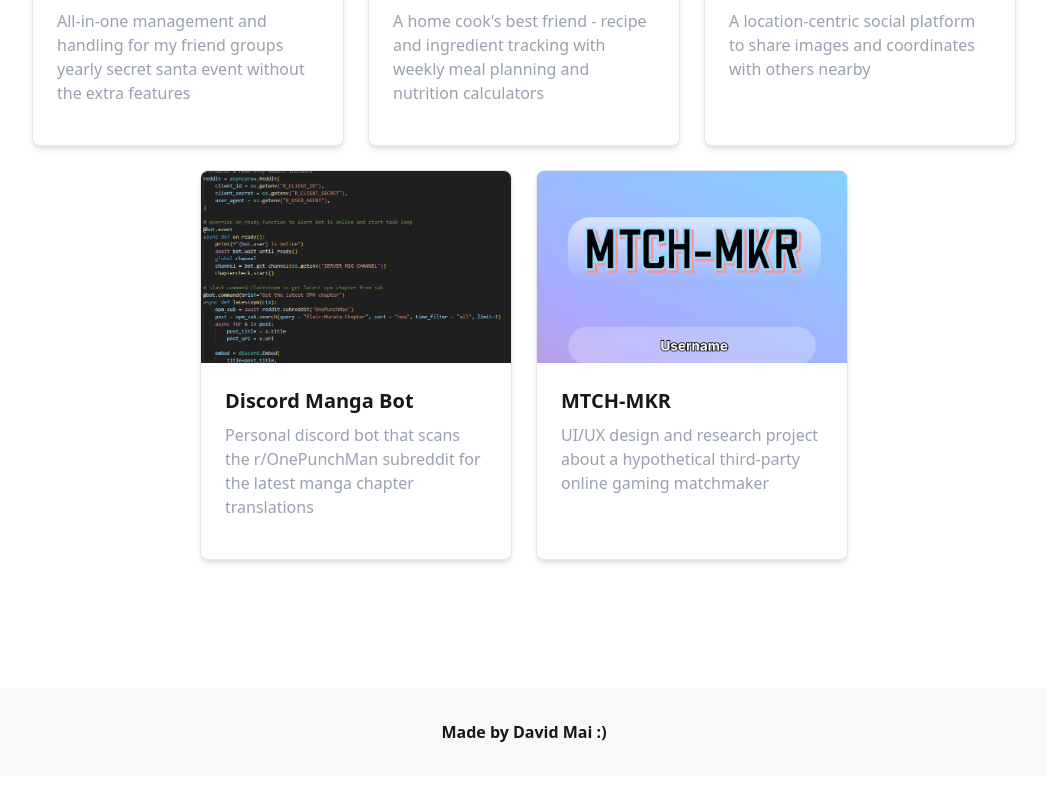
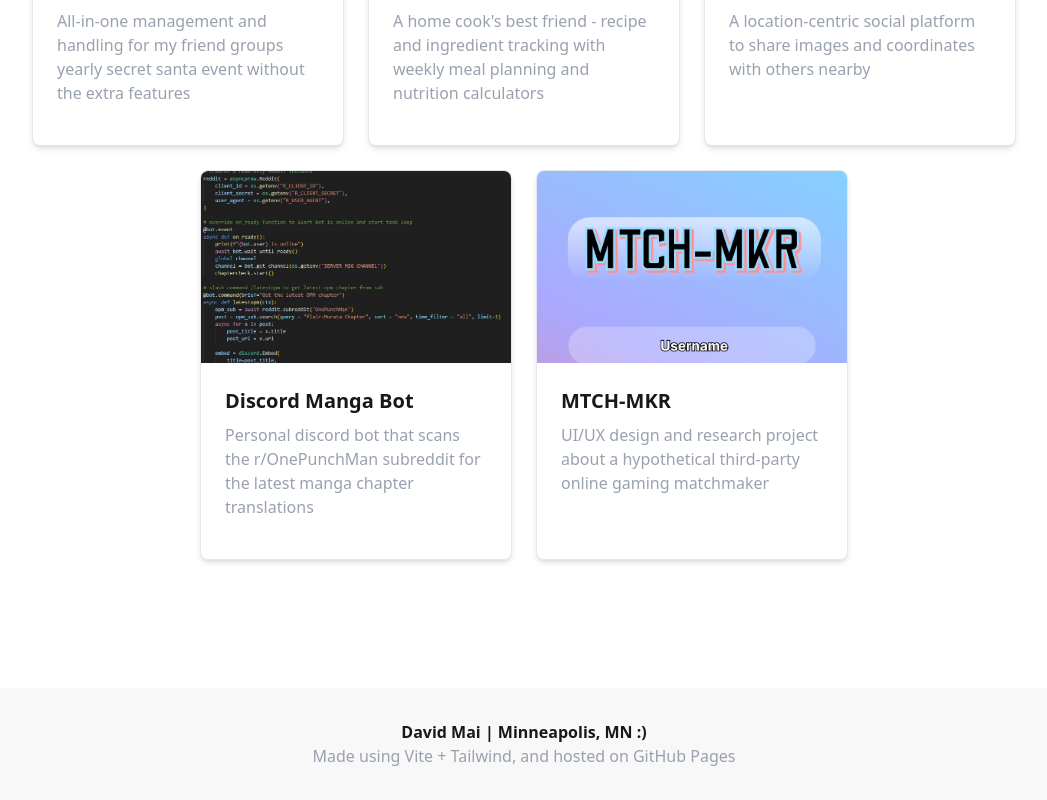
Before and after one commit to Dav0M/portfolio, a React (Vite) app: page / in a window 1280 px wide. Shown: the part 2072-2872 px from the top of the page, without its empty margins (116-1163 px from the left). Before the commit the page ends 2848 px from the top, so only its background shows below. Built offline with nearby package versions, Linux system fonts and the light colour scheme.

Commit message:
footer text, workpage edit

```diff
--- a/src/sections/Footer.jsx
+++ b/src/sections/Footer.jsx
@@ -2,7 +2,8 @@
 const Footer = () => {
   return (
     <footer className="text-center p-8 bg-base-200">
-      <h2 className="font-bold">Made by David Mai :)</h2>
+      <h2 className="font-bold">David Mai | Minneapolis, MN :)</h2>
+      <p className="text-gray-400">Made using Vite + Tailwind, and hosted on GitHub Pages</p>
     </footer>
   );
 };
--- a/src/sections/Work.jsx
+++ b/src/sections/Work.jsx
@@ -1,3 +1,8 @@
+
+/*
+Add more to description
+*/
+
 
 const Work = () => {
   const exp = [
```
